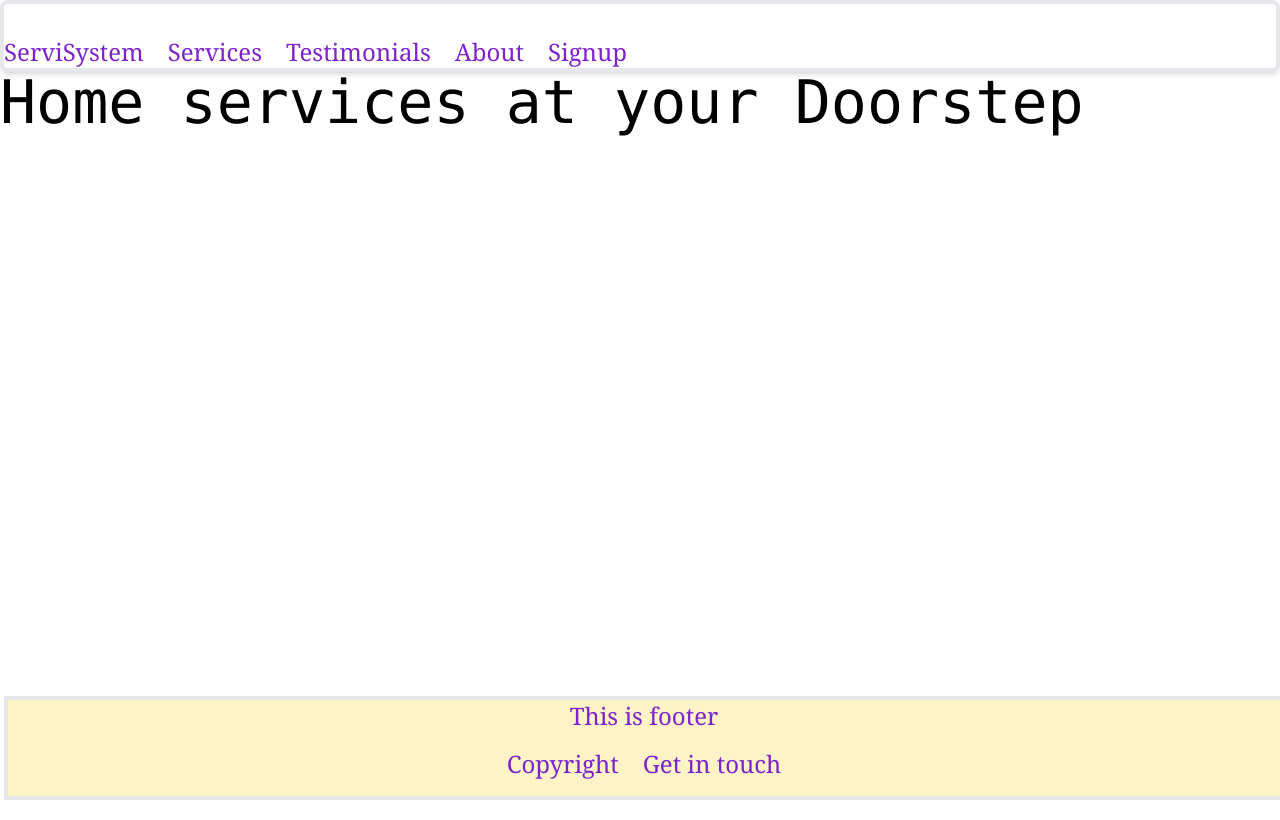
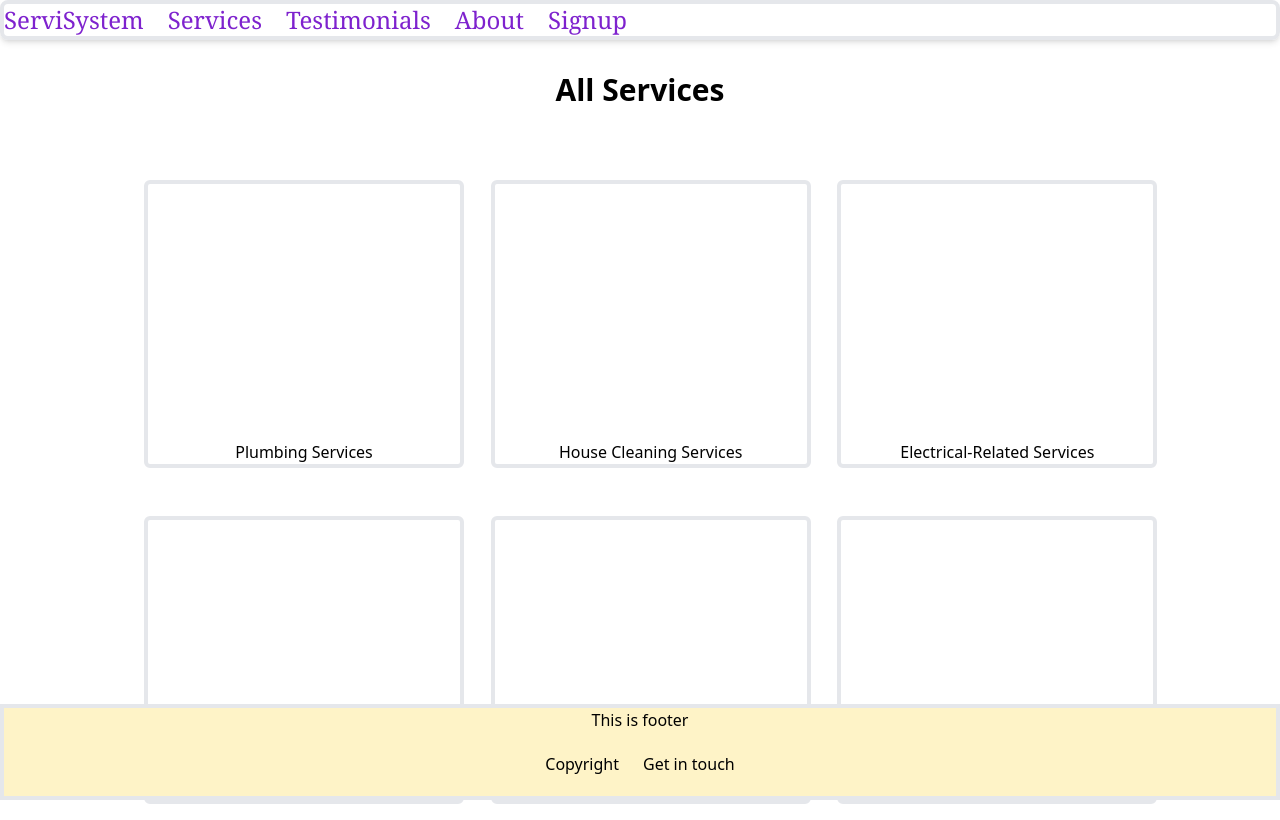
Before and after one commit to AtharavJ/ServiSystem, a React (Vite) app: page /Allservices in a window 1280 px wide. Built offline with nearby package versions, Linux system fonts and the light colour scheme.

Commit message:
new component & canges in existing copm

```diff
--- /dev/null
+++ b/src/Allservices.jsx
@@ -0,0 +1,36 @@
+export default function Allservices() {
+    return (
+        <>
+            <span >
+                <h2 className="text-center my-8 px-4 text-3xl font-semibold
+                 hover:scale-110   " >All Services</h2>        {/*add hover colour*/}
+            </span>
+
+            <br></br>
+            <section className="grid grid-cols-1 sm:grid-cols-2 md:grid-cols-3 gap-4 w-full h-full max-w-screen-lg mx-auto">
+
+                <div className=" w-80 h-72  m-4 border-solid border-4	rounded-md flex space-x-6 items-end justify-center bg-cover bg-center transition-transform duration-300 ease-in-out transform hover:scale-110 hover:shadow-2xl	">
+                    <h2>Plumbing Services</h2>
+                </div>
+
+                <div className=" w-80 h-72 m-4 border-solid border-4 rounded-md flex space-x-6 items-end justify-center bg-cover bg-center transition-transform duration-300 ease-in-out transform hover:scale-110 hover:shadow-2xl	"><h2>House Cleaning Services</h2>
+                </div>
+
+                <div className=" w-80 h-72 m-4 border-solid border-4 rounded-md flex space-x-6 items-end justify-center bg-cover bg-center transition-transform duration-300 ease-in-out transform hover:scale-110 hover:shadow-2xl	"><h2>Electrical-Related Services</h2>
+                </div>
+
+                <div className=" w-80 h-72 m-4 border-solid border-4 rounded-md flex space-x-6 items-end justify-center bg-cover bg-center transition-transform duration-300 ease-in-out transform hover:scale-110 hover:shadow-2xl	">
+                    <h2>Grooming-Related Services</h2>
+                </div>
+
+                <div className=" w-80 h-72 m-4 border-solid border-4 rounded-md flex space-x-6 items-end justify-center bg-cover bg-center transition-transform duration-300 ease-in-out transform hover:scale-110 hover:shadow-2xl	" >
+                    <h2>Kitchen-Related Services</h2>
+                </div>
+
+                <div className=" w-80 h-72 m-4 border-solid border-4 rounded-md flex  items-end justify-center bg-cover bg-center transition-transform duration-300 ease-in-out transform hover:scale-110 hover:shadow-2xl	" >
+                    <h2>Electronic-Related Services</h2>
+                </div>
+            </section>
+        </>
+    )
+}
--- a/src/App.jsx
+++ b/src/App.jsx
@@ -1,4 +1,4 @@
-import { BrowserRouter as Router, Routes, Route } from 'react-router-dom';
+import { BrowserRouter as Router, Routes, Route, useLocation } from 'react-router-dom';
 import MainPage from './MainPage'
 import Footer from './Footer'
 import About from './About';
@@ -7,6 +7,7 @@ import Signup from './Signup';
 import Services from './Services';
 import Copyright from './Copyright';
 import Getintouch from './Getintouch';
+import Allservices from './Allservices';
 import './App.css'
 import './Style.css'
 
@@ -16,9 +17,11 @@ function App() {
 
   return (
     <>
-      <div className='  Navbar_div  w-full 	text-2xl font-serif shadow-md  text-purple-700 border-4 rounded-lg			'>
       <Router>
+        <div className='  Navbar_div  w-full 	text-2xl font-serif shadow-md  text-purple-700 border-4 rounded-lg'>
           <MainPage />
+        </div>
+        <condforspan />
         <Routes>
           <Route path='/MainPage' element={<MainPage />} ></Route>
           <Route path='/Services' element={<Services />} ></Route>
@@ -27,15 +30,25 @@ function App() {
           <Route path='/Copyright' element={<Copyright />} ></Route>
           <Route path='/Getintouch' element={<Getintouch />} ></Route>
           <Route path='/Signup' element={<Signup />} ></Route>
+          <Route path='/Allservices' element={<Allservices />} ></Route>
         </Routes>
         <Footer />
       </Router>
-      </div>
-      <span>
-        <h2 className=' font-mono text-6xl hover:text-indigo-600 hover:capitalize 			'>Home services at your Doorstep</h2>
-      </span>
     </>
   )
 }
+function condforspan() {
+  const location = useLocation();
+
+  if (location.pathname === '/') {
+    return (<span>
+      <h2 className=' font-mono text-6xl hover:text-indigo-600 hover:capitalize'>
+        Home services at your Doorstep
+      </h2>
+    </span>);
+  }
+  return null;
+
+}
 
 export default App
--- a/src/Copyright.jsx
+++ b/src/Copyright.jsx
@@ -3,7 +3,7 @@
 export default function Copyright() {
     return (
         <>
-            <div className=" container  mx-auto px-4" >
+            <div className=" container  mx-auto p-4" >
                 <h2 className="text-2xl font-bold mb-4" > <strong>Copyright Notice</strong></h2>
                 <h4 className="text-lg	" >Copyright Notice © 2024 - <strong>ServiSystem</strong>. All Rights Reserved.</h4>
                 <p className="text-lg	" >No part of this website may be reproduced or transmitted in any form by any means, electronic, mechanical, photocopying or otherwise, without the prior written permission of ServiSystem.
--- a/src/MainPage.jsx
+++ b/src/MainPage.jsx
@@ -1,34 +1,13 @@
 import './Style.css'
-import BGIMG from './Servisystem_BGIMG.jpeg'
-import { Outlet, Link } from 'react-router-dom';
-import { Component } from 'react';
+import { Link, useLocation } from 'react-router-dom';
 import React from 'react';
 
-class MainPage extends Component {
-
-    render() {
-        // const myStyle = {
-        //     backgroundImage: `url(${BGIMG})`,
-        //     backgroundSize: "100%",
-        //     height: "1070px",
-        //     width: "100%",
-        //     marginTop: "-120px",
-        //     marginBottom: "0px",
-        //     fontSize: "50px",
-        //     backgroundSize: "cover",
-        //     backgroundRepeat: "no-repeat",
-        // };
+export default function MainPage() {
+    const location = useLocation();
     return (
         <>
-                {/* <div style={{ myStyle }}> */}
+            <div>
 
-                <div>
-                    <div>
-                        {/* <header className='w-full h-35 border-4 border-rose-400 text-center rounded shadow-md'>
-                            <h1 className="text-purple-600 text-8xl font-serif">Welcome to ServiSystem</h1>
-                        </header> */}
-
-                        <br></br>
                 <section className="flex space-x-6  ">
 
                     <Link className='font-normal hover:font-bold'
@@ -48,14 +27,11 @@ class MainPage extends Component {
 
                 </section>
             </div>
-                </div>
+            {location.pathname === '/' && (<span>
+                <h2 className=' font-mono text-6xl hover:text-indigo-600 hover:capitalize'>
+                    Home services at your Doorstep
+                </h2>
+            </span>)}
         </>
-
     )
-
-
 }
-
-}
-
-export default MainPage;
--- a/src/Services.jsx
+++ b/src/Services.jsx
@@ -1,7 +1,8 @@
 import TestimonialImage from './Testimonial.jpeg';
 import ServicesImage from './Services.png';
 import VisualsImage from './Visuals.jpeg';
-
+import { Link } from 'react-router-dom';
+import Allservices from './Allservices';
 export default function Services() {
     return (
         <>
@@ -12,11 +13,15 @@ export default function Services() {
                 <div className="relative w-96 h-80 border-4 border-black rounded-md flex space-x-6 items-end justify-center bg-cover bg-center transition-transform duration-300 ease-in-out transform hover:scale-110 hover:shadow-xl ml-10"
                     style={{ backgroundImage: `url(${TestimonialImage})` }}>
                     <h4 className="text-white bg-black bg-opacity-50 w-full text-center py-2">Testimonials</h4>
+                    <Link></Link>
                 </div>
+
                 <div className="relative w-96 h-80 border-4 border-black rounded-md flex space-x-6 items-end justify-center bg-cover bg-center transition-transform duration-300 ease-in-out transform hover:scale-110 hover:shadow-xl"
                     style={{ backgroundImage: `url(${ServicesImage})` }}>
-                    <h4 className="text-white bg-black bg-opacity-50 w-full text-center py-2">Services</h4>
+                    {/* <h4 className="text-white bg-black bg-opacity-50 w-full text-center py-2">Services</h4>  */}
+                    <Link className="text-white bg-black bg-opacity-50 w-full text-center py-2" to={"/Allservices"}>Services</Link>
                 </div>
+
                 <div className="relative w-96 h-80 border-4 border-black rounded-md flex space-x-6 items-end justify-center bg-cover bg-center transition-transform duration-300 ease-in-out transform hover:scale-110 hover:shadow-xl"
                     style={{ backgroundImage: `url(${VisualsImage})` }}>
                     <h4 className="text-white bg-black bg-opacity-50 w-full text-center py-2">Visuals</h4>
```
Lines whose indentation alone changed are shown as unchanged.
